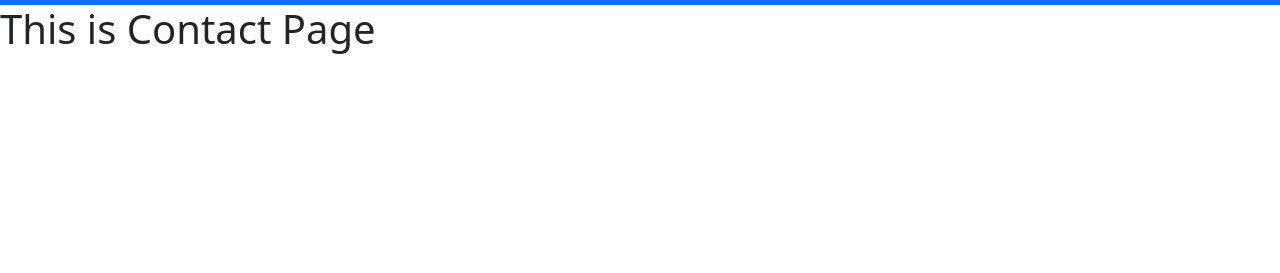
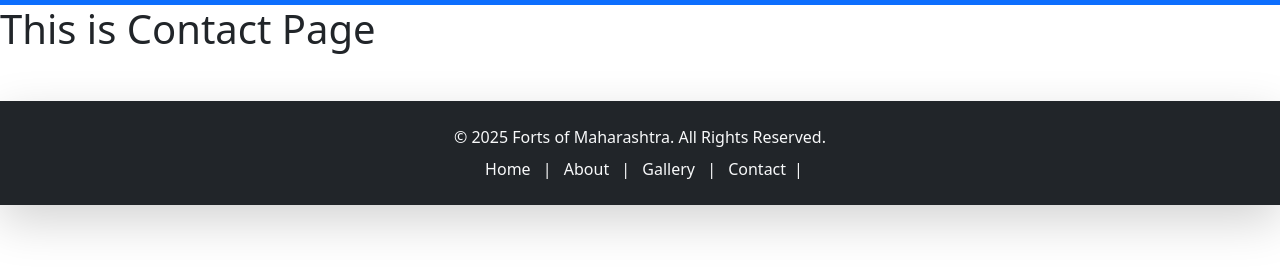
Before and after one commit to Vaibhavi-06/learning_bootstrap, a plain HTML site: page contact.html in a window 1280 px wide. Shown: the part 51-324 px from the top of the page. Drawn offline with nearby package versions, Linux system fonts and the light colour scheme.

Commit message:
index.html

```diff
--- a/contact.html
+++ b/contact.html
@@ -58,6 +58,24 @@
          <h1> This is Contact Page</h1>
 
 
+    <footer class="bg-dark text-light text-center py-4 mt-5 shadow-lg">
+      <div class="container">
+        <p class="mb-2">&copy; 2025 Forts of Maharashtra. All Rights
+          Reserved.</p>
+        <div>
+          <a href="index.html"
+            class="text-light text-decoration-none mx-2">Home</a> |
+          <a href="about.html"
+            class="text-light text-decoration-none mx-2">About</a> |
+          <a href="gallery.html"
+            class="text-light text-decoration-none mx-2">Gallery</a> |
+          <a href="contact.html"
+            class="text-light text-decoration-none mx-2">Contact</a>|
+        </div>
+
+      </div>
+    </footer>
+
           <script
             src="https://cdn.jsdelivr.net/npm/bootstrap@5.3.7/dist/js/bootstrap.bundle.min.js"
             integrity="sha384-ndDqU0Gzau9qJ1lfW4pNLlhNTkCfHzAVBReH9diLvGRem5+R9g2FzA8ZGN954O5Q"
```
Also changed, not shown: about.html (+19 -0 lines), index.html (+26 -6 lines), photo.html (+19 -0 lines), product.html (+19 -0 lines), services.html (+18 -0 lines), video.html (+18 -0 lines).
